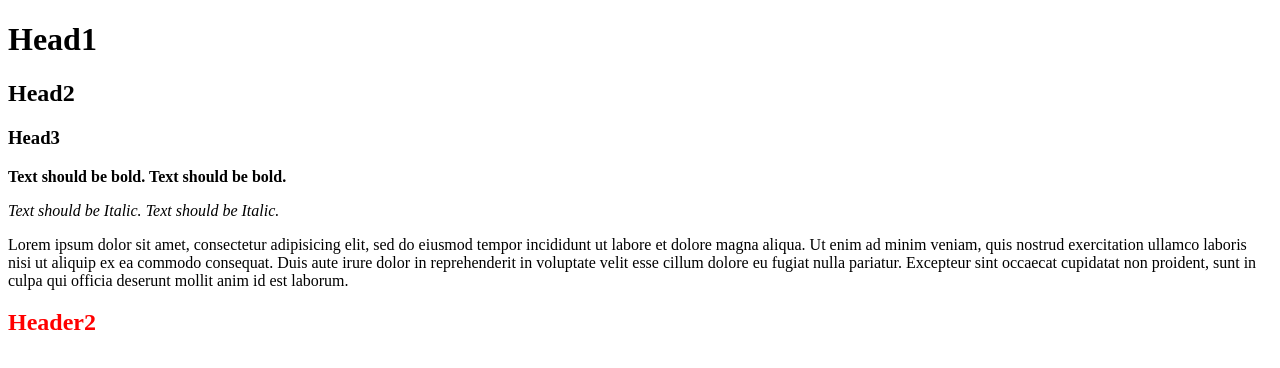
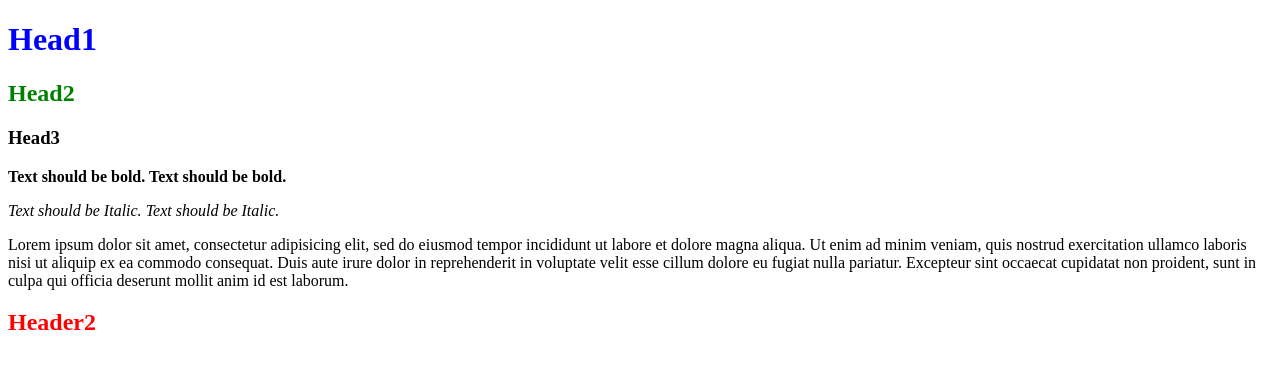
Before and after one commit to Raimondas-Alisauskas/front-end-studies, a plain HTML site: page index.html in a window 1280 px wide. Drawn offline with Linux system fonts and the light colour scheme.

Commit message:
headers collors added

```diff
--- a/index.html
+++ b/index.html
@@ -6,8 +6,8 @@
   </head>
   <body>
     <div>
-      <h1>Head1</h1>
-      <h2>Head2</h2>
+      <h1 style="color: blue">Head1</h1>
+      <h2 style="color: green">Head2</h2>
       <h3>Head3</h3>
       <p>
         <strong> Text should be bold. </strong>
@@ -20,7 +20,7 @@
       <p>
         Lorem ipsum dolor sit amet, consectetur adipisicing elit, sed do eiusmod tempor incididunt ut labore et dolore magna aliqua. Ut enim ad minim veniam, quis nostrud exercitation ullamco laboris nisi ut aliquip ex ea commodo consequat. Duis aute irure dolor in reprehenderit in voluptate velit esse cillum dolore eu fugiat nulla pariatur. Excepteur sint occaecat cupidatat non proident, sunt in culpa qui officia deserunt mollit anim id est laborum.
       </p>
-      <h2 style="color: red;">Header2</h2>
+      <h2 style="color: red">Header2</h2>
     </div>
   </body>
 </html>
```
